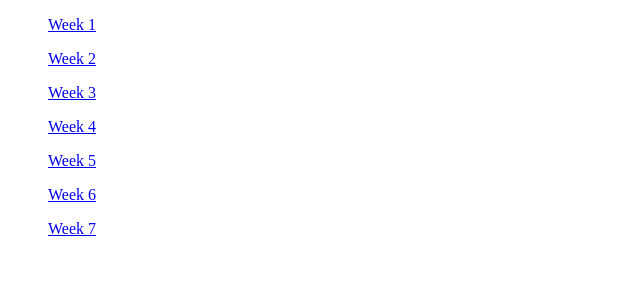
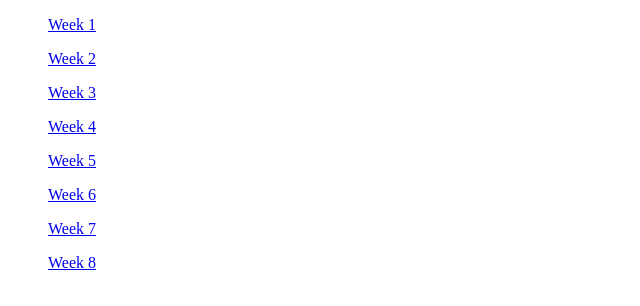
Before and after one commit to emilio-stack/WDD-230-class-activities, a plain HTML site: page index.html in a window 1280 px wide. Shown: the full height of the page, 0-640 px from the left. Drawn offline with Linux system fonts and the light colour scheme.

Commit message:
adding team activity 8

```diff
--- a/index.html
+++ b/index.html
@@ -14,5 +14,6 @@
     <ul><a href="lesson5/index.html">Week 5</a></ul>
     <ul><a href="lesson6/index.html">Week 6</a></ul>
     <ul><a href="lesson7/index.html">Week 7</a></ul>
+    <ul><a href="lesson8/dad-jokes.html">Week 8</a></ul>
 </body>
 </html>
```
